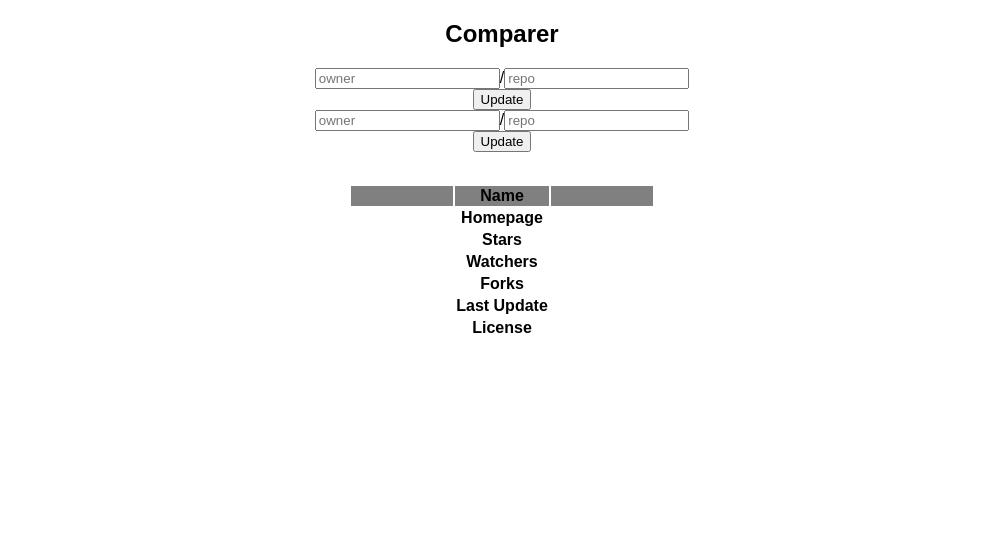
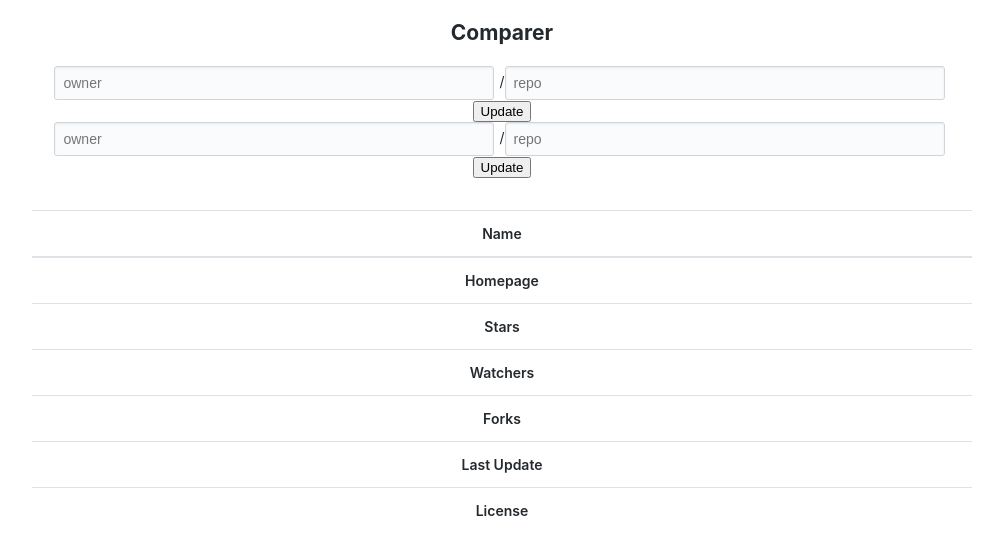
Before and after one commit to zlypher/github-quick-compare, a React (Create React App) app: page / in a window 1280 px wide. Shown: the top 554 px of the page, without its empty margins (138-1141 px from the left). Built offline with nearby package versions, Linux system fonts and the light colour scheme.

Commit message:
Add some basic bootstrap styles

```diff
--- a/src/components/Comparer.css
+++ b/src/components/Comparer.css
@@ -10,17 +10,32 @@
 }
 
 .comparer__table {
-    margin: 0 auto;
+    width: 100%;
+    max-width: 100%;
+    margin-bottom: 1rem;
+    background-color: transparent;
+    border-collapse: collapse;
 }
 
 .comparer__head {
-    background: grey;
+    vertical-align: bottom;
+    border-bottom: 2px solid #dee2e6;
+    padding: .75rem;
+    vertical-align: top;
+    border-top: 1px solid #dee2e6;
+}
+
+.comparer__item {
+    padding: .75rem;
+    vertical-align: top;
+    border-top: 1px solid #dee2e6;
 }
 
 .comparer__item--title {
     font-weight: 600;
+    white-space: nowrap;
 }
 
 .comparer__item--normal {
-    min-width: 100px;
+    width: 50%;
 }
--- a/src/components/Comparer.js
+++ b/src/components/Comparer.js
@@ -37,34 +37,34 @@ export class Comparer extends Component {
                         </thead>
                         <tbody>
                             <tr>
-                                <td className="comparer__item--normal">{first && first.homepage}</td>
-                                <td className="comparer__item--title">Homepage</td>
-                                <td className="comparer__item--normal">{second && second.homepage}</td>
+                                <td className="comparer__item comparer__item--normal">{first && first.homepage}</td>
+                                <td className="comparer__item comparer__item--title">Homepage</td>
+                                <td className="comparer__item comparer__item--normal">{second && second.homepage}</td>
                             </tr>
                             <tr>
-                                <td className="comparer__item--normal">{first && first.stargazers_count}</td>
-                                <td className="comparer__item--title">Stars</td>
-                                <td className="comparer__item--normal">{second && second.stargazers_count}</td>
+                                <td className="comparer__item comparer__item--normal">{first && first.stargazers_count}</td>
+                                <td className="comparer__item comparer__item--title">Stars</td>
+                                <td className="comparer__item comparer__item--normal">{second && second.stargazers_count}</td>
                             </tr>
                             <tr>
-                                <td className="comparer__item--normal">{first && first.watchers}</td>
-                                <td className="comparer__item--title">Watchers</td>
-                                <td className="comparer__item--normal">{second && second.watchers}</td>
+                                <td className="comparer__item comparer__item--normal">{first && first.watchers}</td>
+                                <td className="comparer__item comparer__item--title">Watchers</td>
+                                <td className="comparer__item comparer__item--normal">{second && second.watchers}</td>
                             </tr>
                             <tr>
-                                <td className="comparer__item--normal">{first && first.forks}</td>
-                                <td className="comparer__item--title">Forks</td>
-                                <td className="comparer__item--normal">{second && second.forks}</td>
+                                <td className="comparer__item comparer__item--normal">{first && first.forks}</td>
+                                <td className="comparer__item comparer__item--title">Forks</td>
+                                <td className="comparer__item comparer__item--normal">{second && second.forks}</td>
                             </tr>
                             <tr>
-                                <td className="comparer__item--normal">{first && dateFormat.format(new Date(first.updated_at))}</td>
-                                <td className="comparer__item--title">Last Update</td>
-                                <td className="comparer__item--normal">{second && dateFormat.format(new Date(second.updated_at))}</td>
+                                <td className="comparer__item comparer__item--normal">{first && dateFormat.format(new Date(first.updated_at))}</td>
+                                <td className="comparer__item comparer__item--title">Last Update</td>
+                                <td className="comparer__item comparer__item--normal">{second && dateFormat.format(new Date(second.updated_at))}</td>
                             </tr>
                             <tr>
-                                <td className="comparer__item--normal">{first && first.license && first.license.name}</td>
-                                <td className="comparer__item--title">License</td>
-                                <td className="comparer__item--normal">{second && second.license && second.license.name}</td>
+                                <td className="comparer__item comparer__item--normal">{first && first.license && first.license.name}</td>
+                                <td className="comparer__item comparer__item--title">License</td>
+                                <td className="comparer__item comparer__item--normal">{second && second.license && second.license.name}</td>
                             </tr>
                         </tbody>
                     </table>
--- a/src/components/RepositoryFetcher.css
+++ b/src/components/RepositoryFetcher.css
@@ -1,3 +1,23 @@
-.repo-fetch {
+.repo-fetcher {
 
 }
+
+.repo-fetcher__input {
+    min-height: 34px;
+    padding: 6px 8px;
+    font-size: 14px;
+    line-height: 20px;
+    color: #24292e;
+    vertical-align: middle;
+    background-color: #fff;
+    background-repeat: no-repeat;
+    background-position: right 8px center;
+    border: 1px solid #d1d5da;
+    border-radius: 3px;
+    outline: none;
+    box-shadow: inset 0 1px 2px rgba(27,31,35,0.075);
+    width: 440px;
+    max-width: 100%;
+    margin-right: 5px;
+    background-color: #fafbfc;
+}
--- a/src/components/RepositoryFetcher.js
+++ b/src/components/RepositoryFetcher.js
@@ -27,9 +27,9 @@ export default class RepositoryFetcher extends Component  {
         return (
             <section className="repo-fetcher">
                 <div>
-                    <input name="owner" placeholder="owner" value={owner} onChange={this.onHandleOwnerChange} />
+                    <input className="repo-fetcher__input" name="owner" placeholder="owner" value={owner} onChange={this.onHandleOwnerChange} />
                     <span>/</span>
-                    <input name="repo" placeholder="repo" value={repo} onChange={this.onHandleRepoChange} />
+                    <input className="repo-fetcher__input" name="repo" placeholder="repo" value={repo} onChange={this.onHandleRepoChange} />
                 </div>
                 <input type="button" value="Update" onClick={this.onHandleUpdateClick} />
             </section>
--- a/src/index.css
+++ b/src/index.css
@@ -1,7 +1,14 @@
+* {
+  box-sizing: border-box;
+}
+
 body {
   margin: 0;
   padding: 0;
-  font-family: sans-serif;
+  font-family: -apple-system,BlinkMacSystemFont,"Segoe UI",Helvetica,Arial,sans-serif,"Apple Color Emoji","Segoe UI Emoji","Segoe UI Symbol";
+  font-size: 14px;
+  line-height: 1.5;
+  color: #24292e;
 }
 
 .container {
```
